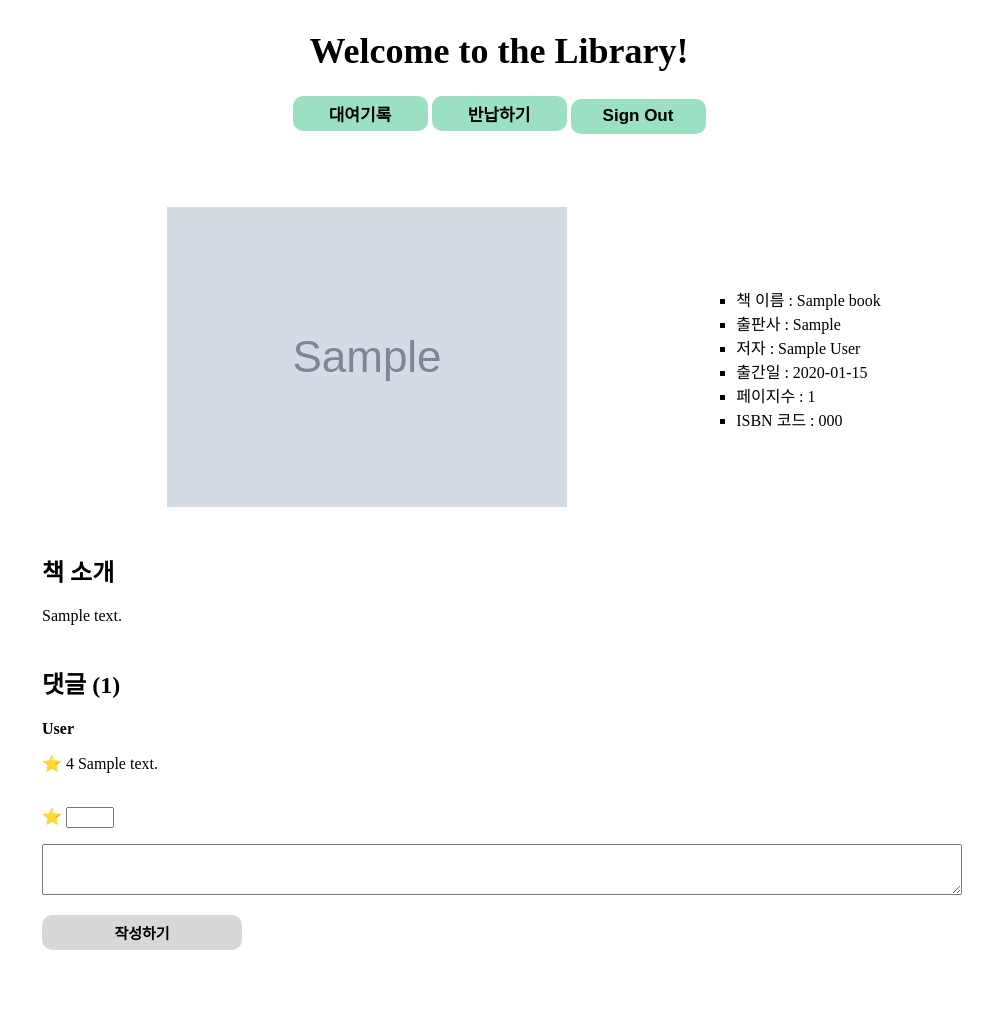
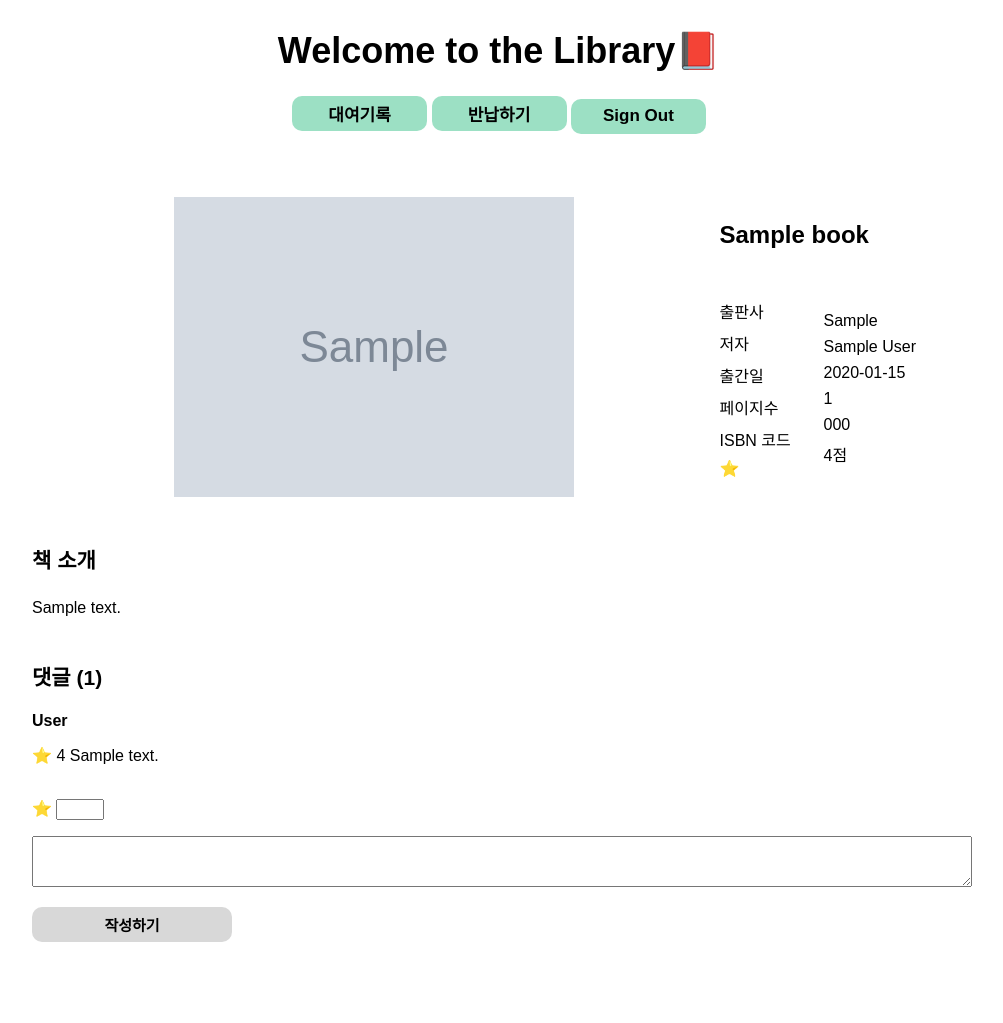
Before and after one commit to kimhyunkwang/library, a Flask app: page /books/1 in a window 1280 px wide. Shown: the whole page, without its empty margins (141-1144 px from the left). After the commit the page ends 942 px from the top, so only its background shows below. Run offline with Flask 2, Linux system fonts and the light colour scheme; tables that the repository leaves empty hold one stand-in row (values such as "Sample post"); grey boxes marked "Sample" are stand-in pictures; parts of the project's set-up code (start-up, migrations or seed data) failed here and were passed over.

Commit message:
update: 디자인, 미디어쿼리 추가

```diff
--- a/launcher/static/css/base.css
+++ b/launcher/static/css/base.css
@@ -1,4 +1,9 @@
+@charset "UTF-8";
+
 /* Default */
+* {
+    font-family: 'Noto Sans KR Regular', '나눔 고딕', NanumGothic, '돋움', Dotum, sans-serif;
+}
 a {
     text-decoration: none;
     color: #000;
@@ -11,6 +16,7 @@ header {
 header h1 {
     font-size: 36px;
     text-align: center;
+    /* font-family: 'Roboto'; */
 }
 header .header-button {
     text-align: center;
@@ -41,12 +47,16 @@ header .header-button button a:hover {
     row-gap: 40px;
 
     margin: 20px auto;
+    width: 1100px;
 
     text-align: center;
 }
-.container .item p{
+.container .item p {
     font-size: 15px;
     font-weight: bold;
+}
+.container .item .book_name {
+    height: 40px;
 }
 .container .item #rental-bnt,
 .container .item #return-bnt {
@@ -59,6 +69,14 @@ header .header-button button a:hover {
     border: 0;
     border-radius: 10px;
     background-color: rgb(216, 216, 216);
+
+    transition: color 0.3s;
+}
+.container .item #rental-bnt:hover {
+    color: rgb(148, 148, 148);
+}
+.container .item #return-bnt:hover {
+    color: rgb(148, 148, 148);
 }
 .pagination {
     list-style: none;
@@ -75,3 +93,10 @@ header .header-button button a:hover {
 .pagination .active a {
     color:rgb(148, 148, 148)
 }
+
+@media (min-width: 320px) and (max-width: 1000px) {
+    .container {
+        grid-template-columns:repeat(auto-fill, minmax(50%, auto));
+        width: 650px;
+    }
+}
--- a/launcher/static/css/book_info.css
+++ b/launcher/static/css/book_info.css
@@ -1,11 +1,31 @@
 /* Main */
 table {
     width: 1000px;
-    padding: 40px;
-    margin: 0 auto 30px auto;
+    padding: 30px;
+    margin: 0 auto;
 }
-table ul {
-    list-style: square;
+table img {
+    height: 300px;
+}
+table td.book_name {
+    padding-bottom: 0;
+    margin-bottom: 0;
+}
+table td.details {
+    width : 100px;
+}
+table td.details_desc {
+    margin-left: 0;
+}
+table td.details p,
+table td.details_desc p {
+    margin: 8px 0;
+}
+table h3 {
+    font-size: 21px;
+}
+table p.book_desc {
+    line-height: 160%;
 }
 table #submit {
     width: 200px;
@@ -17,6 +37,11 @@ table #submit {
     border: 0;
     border-radius: 10px;
     background-color: rgb(216, 216, 216);
+
+    transition: color 0.3s;
+}
+table #submit:hover {
+    color: rgb(148, 148, 148);
 }
 table .comment .name {
     font-weight: bold;
@@ -24,3 +49,16 @@ table .comment .name {
 textarea {
     width: 100%;
 }
+
+@media (min-width: 320px) and (max-width: 1000px) {
+    table {
+        width: 650px;
+    }
+    table img {
+        height: 200px;
+    }
+    table td.book_name h2,
+    table td.details p {
+        margin-left: 20px;
+    }
+}
--- a/launcher/templates/base.html
+++ b/launcher/templates/base.html
@@ -17,11 +17,11 @@
 </head>
 <body>
     <header>
-        <h1><a href="/main">Welcome to the Library!</a></h1>
+        <h1><a href="/main">Welcome to the Library&#128213;</a></h1>
         <div class="header-button">
             <button class="rental-list"><a href= "rental">대여기록</a></button>
             <button class="return"><a href= "return">반납하기</a></button>
-            <button class="sign-out"><a href= "logout">Sign Out</a></button>
+            <button class="sign-out"><a href= "logout">로그아웃</a></button>
         </div>
     </header>
 
--- a/launcher/templates/book_info.html
+++ b/launcher/templates/book_info.html
@@ -9,7 +9,7 @@
 </head>
 <body>
     <header>
-        <h1><a href="../main">Welcome to the Library!</a></h1>
+        <h1><a href="../main">Welcome to the Library&#128213;</a></h1>
         <div class="header-button">
             <button class="rental-list"><a href= "../rental">대여기록</a></button>
             <button class="return"><a href= "../return">반납하기</a></button>
@@ -18,31 +18,42 @@
     </header>
     <table>
         <tr>
-            <td>
+            <td rowspan="2">
                 <div style="text-align : center;">
-                    <img src="{{ book.image_path }}" alt="{{ book.book_name }}" height=300px/>
+                    <img src="{{ book.image_path }}" alt="{{ book.book_name }}"/>
                 </div>
             </td>
-            <td>
-                <ul>
-                    <li>책 이름 : {{ book.book_name }}</li>
-                    <li>출판사 : {{ book.publisher }}</li>
-                    <li>저자 : {{ book.author }}</li>
-                    <li>출간일 : {{ book.publication_date }}</li>
-                    <li>페이지수 : {{ book.pages }}</li>
-                    <li>ISBN 코드 : {{ book.isbn }}</li>
-                </ul>
+            <td colspan="2" class="book_name">
+                <h2>{{ book.book_name }}</h2>
             </td>
         </tr>
         <tr>
-            <td colspan="2">
-                <br><h2>책 소개</h2>
-                <p>{{ book.description }}</p>
+            <td class="details">
+                <p>출판사</p>
+                <p>저자</p>
+                <p>출간일</p>
+                <p>페이지수</p>
+                <p>ISBN 코드</p>
+                <p>&#11088;</p>
+            </td>
+            <td class="details_desc">
+                <p>{{ book.publisher }}</p>
+                <p>{{ book.author }}</p>
+                <p>{{ book.publication_date }}</p>
+                <p>{{ book.pages }}</p>
+                <p>{{ book.isbn }}</p>
+                <p>{{ book.rating }}점</p>
             </td>
         </tr>
         <tr>
-            <td colspan="2">
-                <h2>댓글 ({{comments | length}})</h2>
+            <td colspan="3">
+                <br><h3>책 소개</h3>
+                <p class="book_desc">{{ book.description }}</p>
+            </td>
+        </tr>
+        <tr>
+            <td colspan="3">
+                <h3>댓글 ({{comments | length}})</h3>
                 {% for comment in comments | reverse %}
                     {% if comment %}
                     <div class="comment">
--- a/launcher/templates/main.html
+++ b/launcher/templates/main.html
@@ -5,7 +5,7 @@
         {% for book in book_list.items %}
         <div class="item">
             <p><img src="{{ book.image_path }}" alt="{{ book.book_name }}" height=200/></p>
-            <p><a href= "/books/{{ book.id }}" >{{ book.book_name }}</a></p>
+            <p class="book_name"><a href= "/books/{{ book.id }}" >{{ book.book_name }}</a></p>
             <p>&#11088; {{ book.rating }}</p>
             <p>{{ book.stock }}권 남음</p>
 
--- a/launcher/templates/register.html
+++ b/launcher/templates/register.html
@@ -48,7 +48,10 @@
                     value="{{ form.password.data or '' }}">
         </div>
         {% if form.password.errors %}
-        <div class="error">&#10060;{{ form.password.errors.0 }}</div>
+        <div class="error">
+            &#10060;
+            {{ form.password.errors.0 }}
+        </div>
         {% endif %}
 
         <div>
--- a/launcher/templates/rental.html
+++ b/launcher/templates/rental.html
@@ -5,7 +5,7 @@
         {% for book_rental in book_rentals %}
             <div class="item">
                 <p><img src="{{ book_rental.book.image_path }}" alt="{{ book_rental.book.book_name }}" height=200/></p>
-                <p><a href= "/books/{{ book_rental.book_id }}" >{{ book_rental.book.book_name }}</a></p>
+                <p class="book_name"><a href= "/books/{{ book_rental.book_id }}" >{{ book_rental.book.book_name }}</a></p>
                 <p>&#11088; {{ book_rental.book.rating }}</p>
                 <p>
                     {{ book_rental.rental_date }} ~
--- a/launcher/templates/return.html
+++ b/launcher/templates/return.html
@@ -6,7 +6,7 @@
             {% if not book_rental.return_date %}
             <div class="item">
                 <p><img src="{{ book_rental.book.image_path }}" alt="{{ book_rental.book.book_name }}" height=200/></p>
-                <p><a href= "/books/{{ book_rental.book_id }}" >{{ book_rental.book.book_name }}</a></p>
+                <p class="book_name"><a href= "/books/{{ book_rental.book_id }}" >{{ book_rental.book.book_name }}</a></p>
                 <p>&#11088; {{ book_rental.book.rating }}</p>
                 <p>{{ book_rental.rental_date }}</p>
 
```
Also changed, not shown: launcher/static/css/index.css (+15 -0 lines), launcher/static/css/index_form.css (+14 -2 lines).
